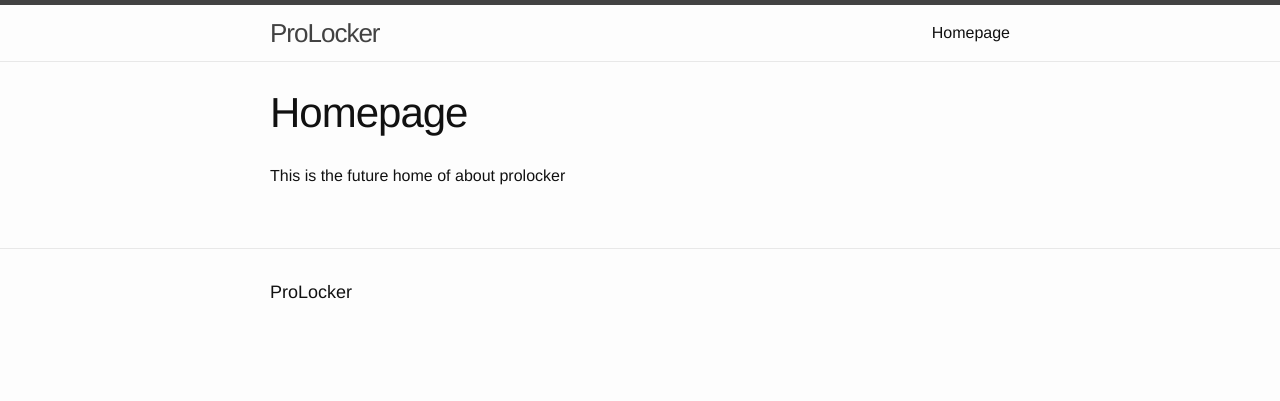
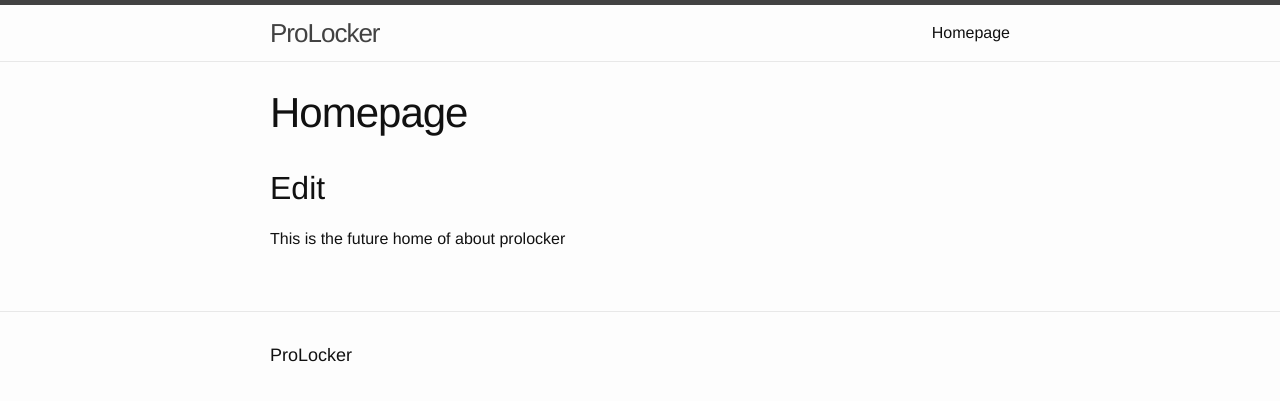
Before and after one commit to studio-cartogram/prolocker-about, a Jekyll site: the page built from homepage.markdown, in a window 1280 px wide. Shown: the top 401 px of the page. Built offline with Jekyll 4.4.1, drawn with Linux system fonts in a browser that asks for light colours.

Commit message:
Update page.html

```diff
--- a/_layouts/page.html
+++ b/_layouts/page.html
@@ -9,6 +9,7 @@ layout: default
   </header>
 
   <div class="post-content">
+    <h2>Edit</h2>
     {{ content }}
   </div>
 
```
